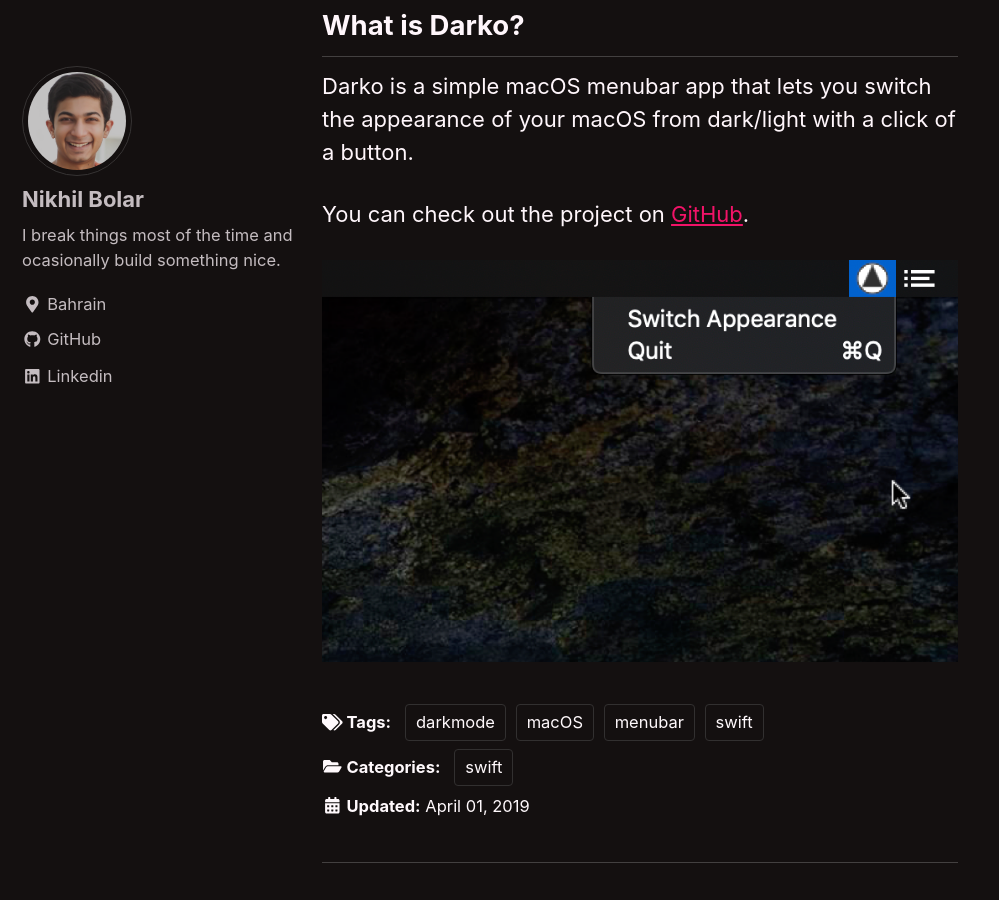
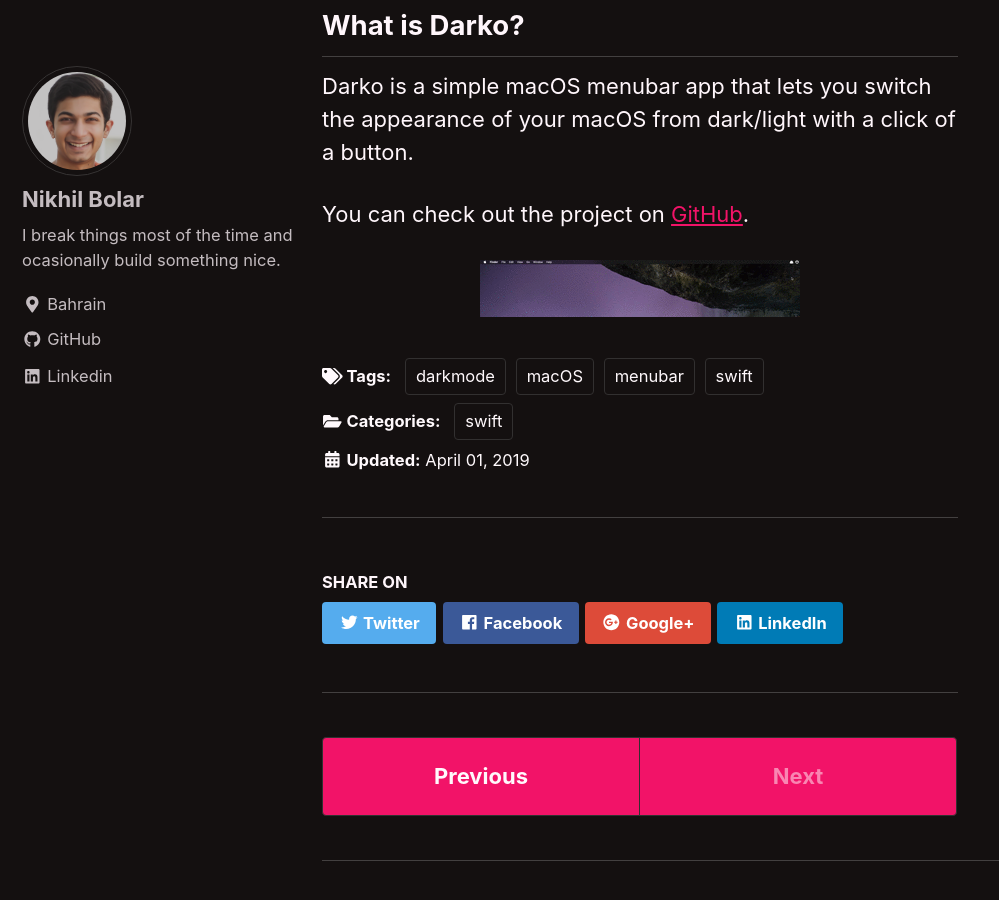
Before and after one commit to nbolar/nbolar.github.io, a Jekyll site: the page built from _posts/2019-04-01-darko.md, in a window 1280 px wide and 900 px high, scrolled down 665 px. Shown: the whole window, without its empty margins (0-999 px from the left). Built offline with Jekyll 4.4.1, drawn with Linux system fonts in a browser that asks for light colours; cached includes are drawn as plain includes.

Commit message:
Updated Darko

```diff
--- a/_posts/2019-04-01-darko.md
+++ b/_posts/2019-04-01-darko.md
@@ -14,4 +14,4 @@
 
 You can check out the project on [GitHub](https://github.com/nbolar/Darko).
 
-<div style="width:image width px; font-size:80%; text-align:center;"><img src="{{ site.url }}{{ site.baseurl }}/images/darko_screenshot.png" alt="Darko" width="width" height="height" style="padding-bottom:0.5em;" /></div>
+<div style="width:image width px; font-size:80%; text-align:center;"><img src="{{ site.url }}{{ site.baseurl }}/images/darko_gif.gif" alt="Darko" width="width" height="height" style="padding-bottom:0.5em;" /></div>
```
Also changed, not shown: images/darko_gif.gif (added).
